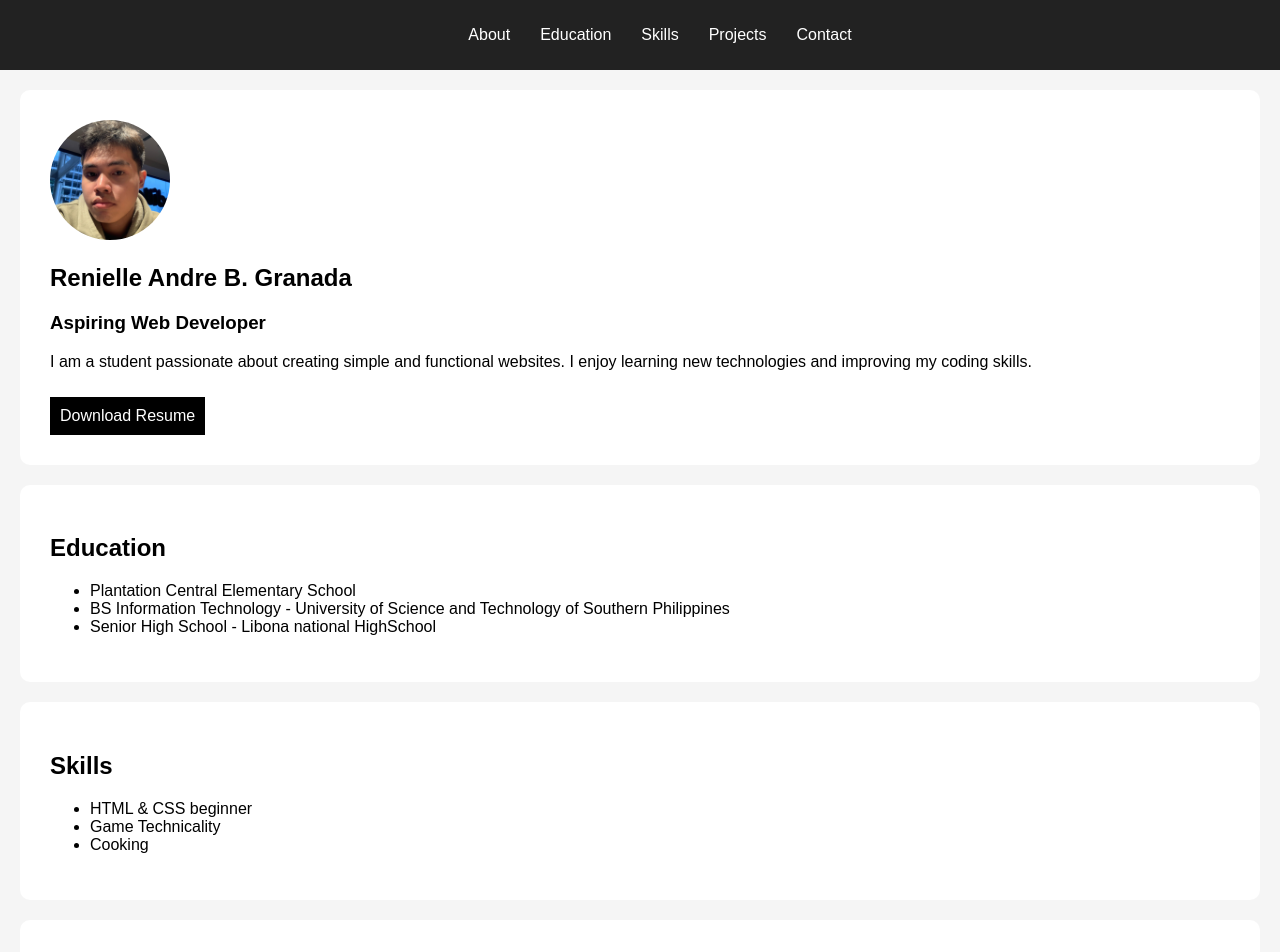
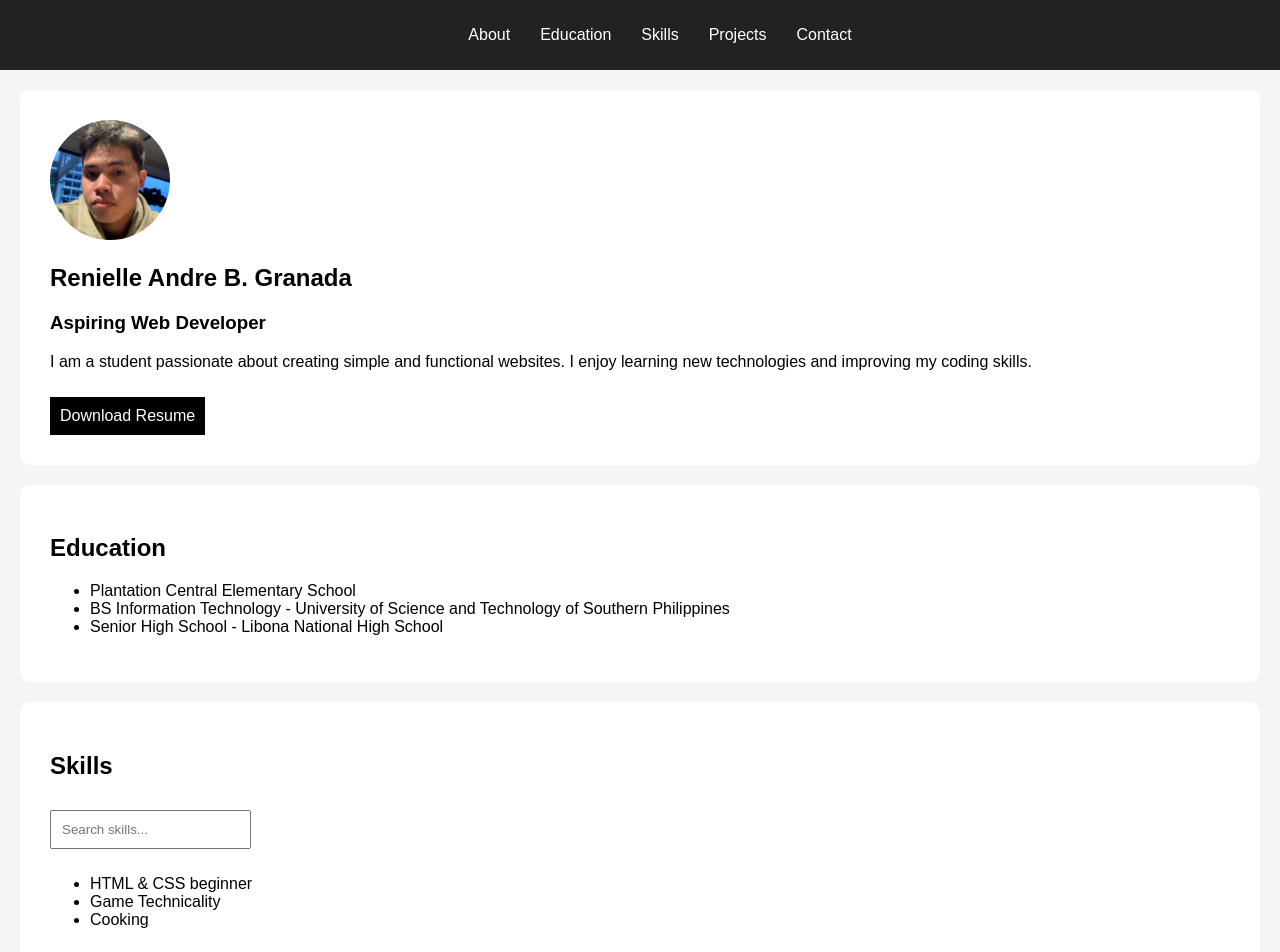
Before and after one commit to reniellegranada080204-hash/Midterm-PIT-WEB-SYSTEM, a plain HTML site: page PIT.html in a window 1280 px wide. Shown: the top 952 px of the page. Drawn offline with nearby package versions, Linux system fonts and the light colour scheme.

Commit message:
Update PIT.html
Added a skill search input field to the skills section.

```diff
--- a/PIT.html
+++ b/PIT.html
@@ -8,7 +8,6 @@
   <link rel="stylesheet" href="styles.css">
 
   <script src="https://code.jquery.com/jquery-3.6.0.min.js"></script>
-
   <script src="https://unpkg.com/feather-icons"></script>
 </head>
 
@@ -43,13 +42,16 @@
   <ul>
     <li>Plantation Central Elementary School</li>
     <li>BS Information Technology - University of Science and Technology of Southern Philippines</li>
-    <li>Senior High School - Libona national HighSchool</li>
+    <li>Senior High School - Libona National High School</li>
   </ul>
 </section>
 
 <section id="skills" class="section">
   <h2>Skills</h2>
-  <ul>
+
+  <input type="text" id="skillSearch" placeholder="Search skills...">
+
+  <ul id="skillsList">
     <li>HTML & CSS beginner</li>
     <li>Game Technicality</li>
     <li>Cooking</li>
```
